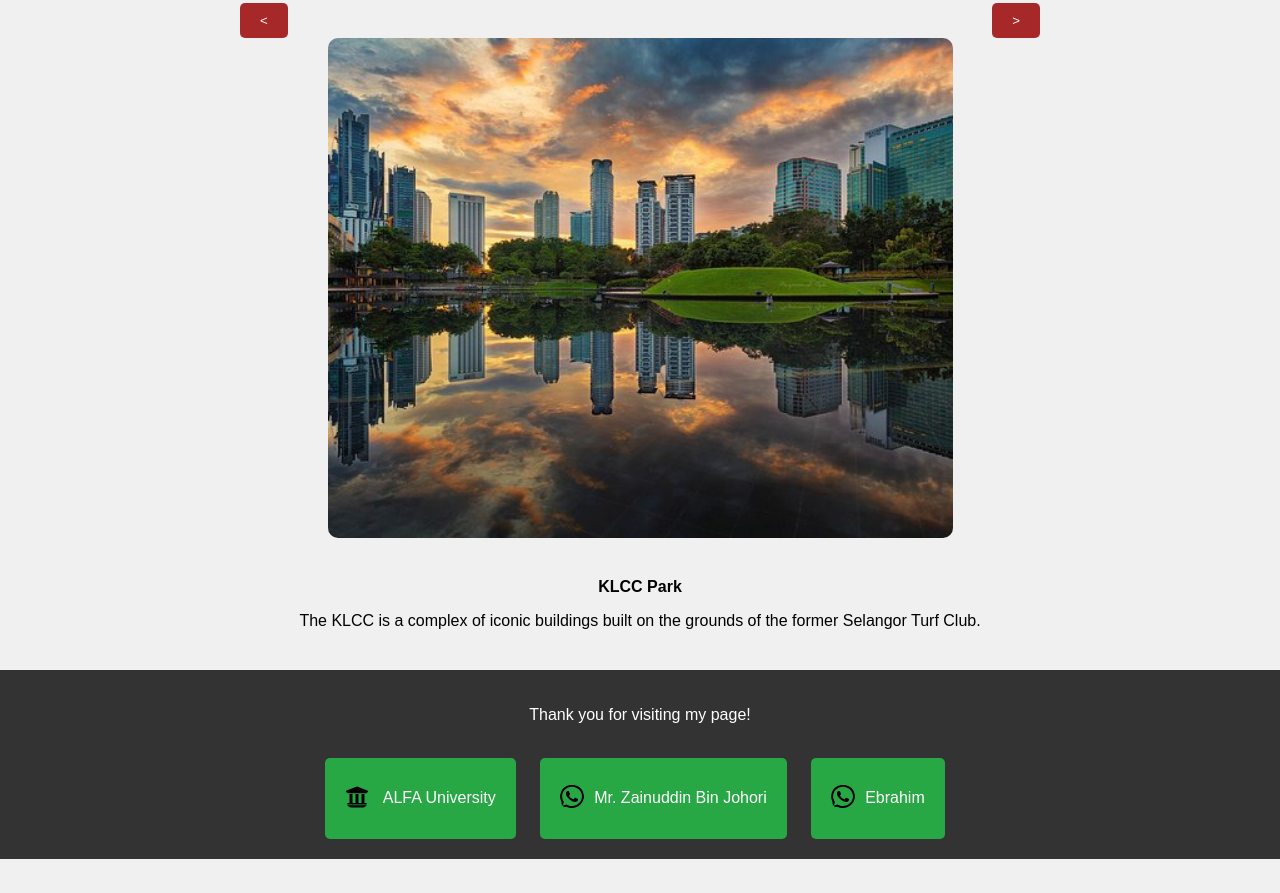
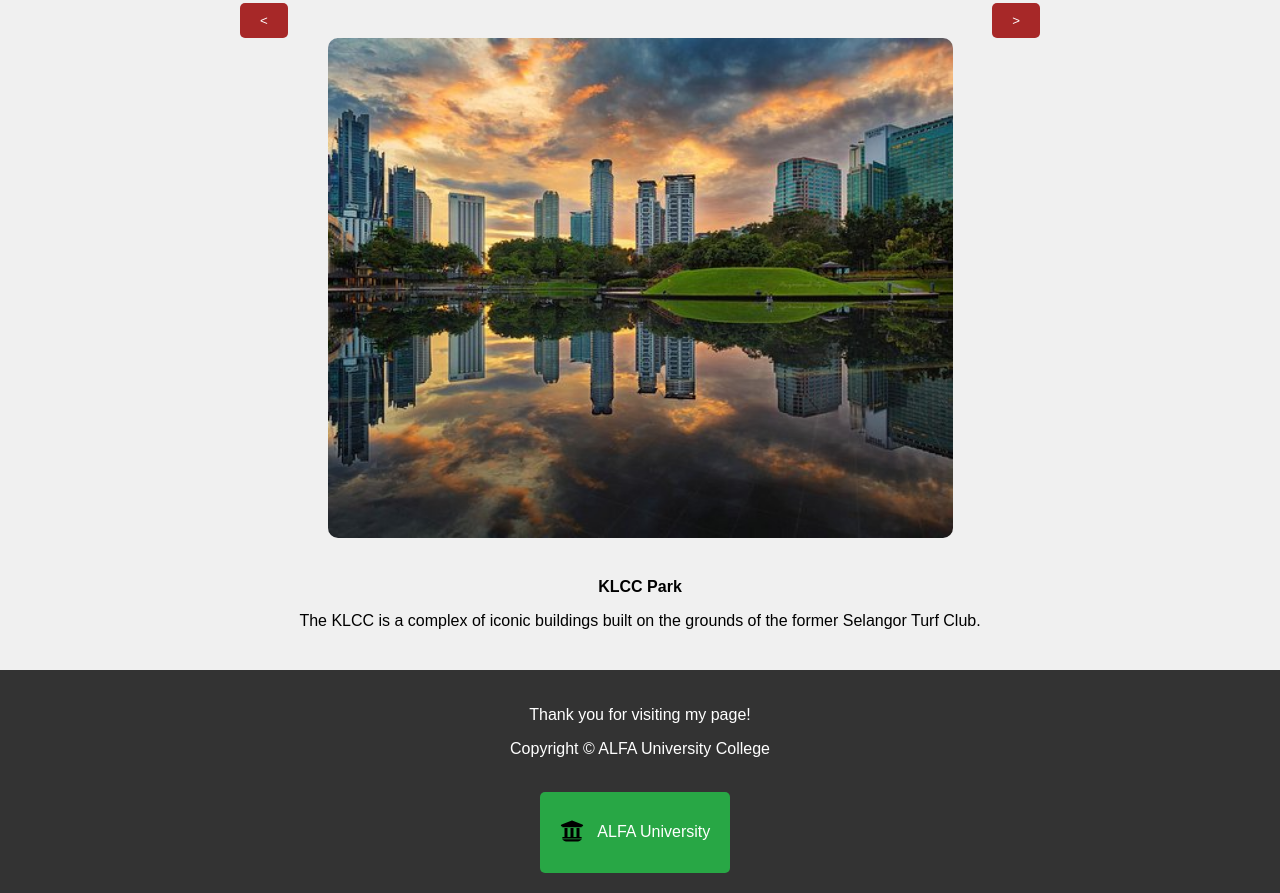
Before and after one commit to ebrahim2574/Tahaassignmenttwo.github.io, a plain HTML site: page index.html in a window 1280 px wide. Shown: the part 2613-3506 px from the top of the page. Before the commit the page ends 3472 px from the top, so only its background shows below. Drawn offline with Linux system fonts and the light colour scheme.

Commit message:
Update index.html

```diff
--- a/index.html
+++ b/index.html
@@ -200,10 +200,9 @@
     </section>
     <footer>
         <p>Thank you for visiting my page!</p>
+        <p>Copyright &copy; ALFA University College</p>
         <div class="external-links">
             <a class="button" href="https://alfa.edu.my/" target="_blank"><img src="university-solid.svg" alt="University"> ALFA University</a>
-            <a class="button" href="https://wa.me/+60166946162" target="_blank"><img src="whatsapp.svg" alt="WhatsApp">Mr. Zainuddin Bin Johori</a>
-            <a class="button" href="https://wa.me/+60182510322" target="_blank"><img src="whatsapp.svg" alt="WhatsApp">Ebrahim</a>
         </div>
     </footer>
 
```
